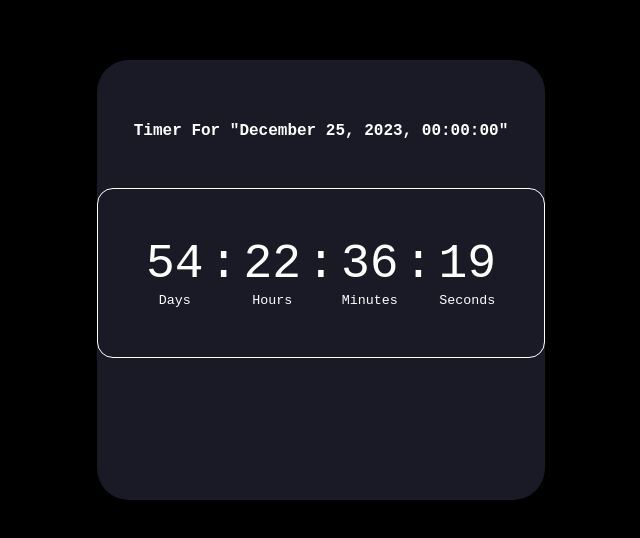
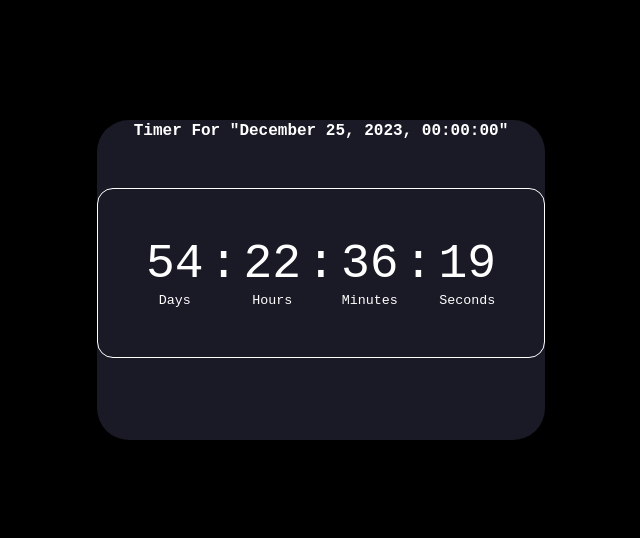
Before and after one commit to amirrahemi01/Basic-Countdown-Timer, a React (Create React App) app: page / in a window 1280 px wide. Shown: the part 120-658 px from the top of the page, without its empty margins (319-959 px from the left). Built offline with nearby package versions, Linux system fonts and the light colour scheme.

Commit message:
Change Height

```diff
--- a/src/Components/Timer.css
+++ b/src/Components/Timer.css
@@ -17,7 +17,7 @@
   padding-bottom: 7em;
   padding-top: 2em;
   width: 35%;
-  height: 55%;
+  height: 40%;
   border-radius: 2em;
 }
 
```
